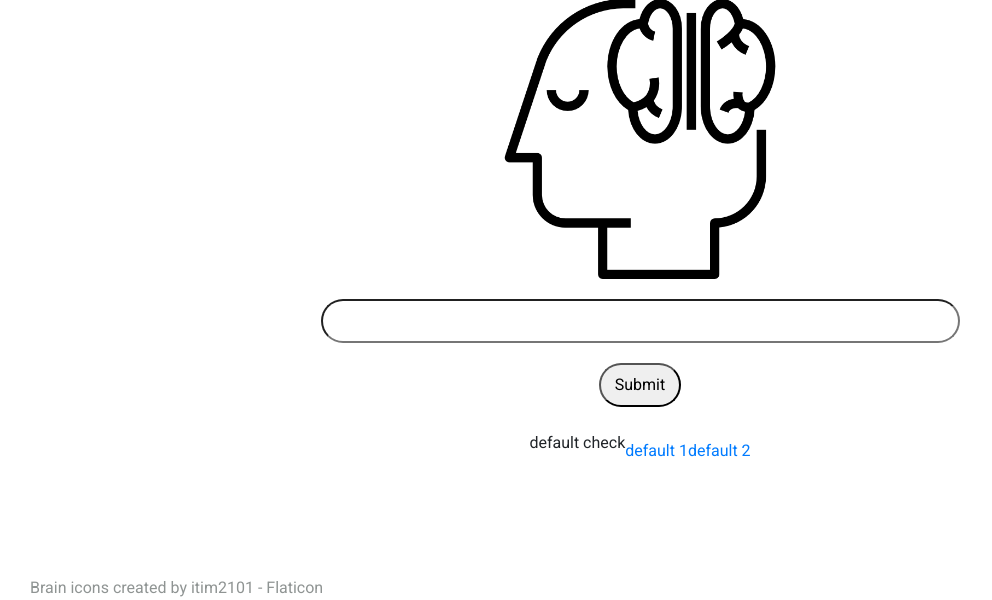
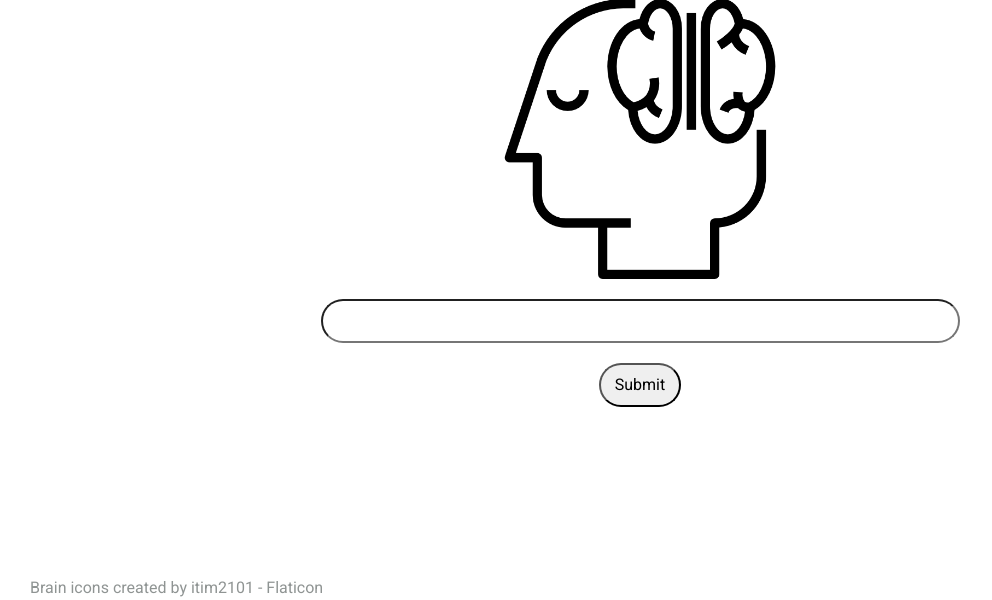
Before and after one commit to ajoxe/ai_website, a Django app: page /ask_ai in a window 1280 px wide. Shown: the part 200-800 px from the top of the page, without its empty margins (0-992 px from the left). Run offline with Django 3.2, Linux system fonts and the light colour scheme.

Commit message:
Cleanup pt1

```diff
--- a/ai_site/templates/base.html
+++ b/ai_site/templates/base.html
@@ -1,86 +1,13 @@
 {% load static %}
-<link rel="stylesheet" href="https://cdn.jsdelivr.net/npm/bootstrap@4.1.3/dist/css/bootstrap.min.css" integrity="sha384-MCw98/SFnGE8fJT3GXwEOngsV7Zt27NXFoaoApmYm81iuXoPkFOJwJ8ERdknLPMO" crossorigin="anonymous">
+
+<link rel="stylesheet" href="https://cdn.jsdelivr.net/npm/bootstrap@4.1.3/dist/css/bootstrap.min.css"
+      integrity="sha384-MCw98/SFnGE8fJT3GXwEOngsV7Zt27NXFoaoApmYm81iuXoPkFOJwJ8ERdknLPMO" crossorigin="anonymous">
 <link rel="preconnect" href="https://fonts.googleapis.com">
 <link rel="preconnect" href="https://fonts.gstatic.com" crossorigin>
 <link href="https://fonts.googleapis.com/css2?family=Roboto:wght@300;400;500&display=swap" rel="stylesheet">
-<style>
-@import url("https://fonts.googleapis.com/css?family=Libre+Franklin:300,400,600,700,800,900&display=swap");
-.carousel-nav-icon {
-  height: 48px;
-  width: 48px;
-}
+<link rel="stylesheet" href="{% static 'styles/base_overrides.css' %}">
 
-.carousel-item .col, .carousel-item .col-sm, .carousel-item .col-md {
-  margin: 8px;
-  height: 200px;
-  background-size: cover;
-  background-position: center center;
-}
-* {
- font-family: 'Roboto', sans-serif !important;
-}
-h1 {
-  font-weight: 700;
-}
-
-.docked {
-    width: 100%;
-    height: 400px;
-    background: #fff;
-    padding-top: 40px;
-    text-align: center;
-<!--    position: fixed;-->
-<!--    bottom: 0%;-->
-<!--    left: 0%;-->
-    clear:both;
-    box-sizing: border-box;
-    margin-top: 100px;
-    display: block;
-    clear:both;
-}
-::-webkit-scrollbar {
-    width: 0px;
-    background: transparent; /* make scrollbar transparent */
-}
-
-.attribution{
-bottom: -500px;
-color:#8F9493;
-margin-top: 100px;
-margin-left: auto;
-  margin-right: auto;
-  text-align: right;
-}
-.featured {
-  width: 90%;
-  margin-left: auto;
-  margin-right: auto;
-  margin-bottom: 20px;
-  display: block;
-  clear:both;
-}
-.ai-nav{
-left: 50%;
-align-items:flex-end !important;
-display: inline-block;
-}
-.ai-nav-div{
-margin-bottom: 40px;
-padding-top: 20px;
-}
-.navbar-brand {
-    color: #b3b3b3 !important;
-}
-.ai-nav{
-color: #b3b3b3 !important;
-}
-.centered {
-  display: flex;
-  justify-content: center;
-  align-items: center;
-}
-</style>
-<link rel="shortcut icon" type="image/x-icon" href="{% static 'img/logo.png' %}" />
+<link rel="shortcut icon" type="image/x-icon" href="{% static 'img/logo.png' %}"/>
 
 <title>Natural Disaster Index</title>
 
@@ -90,15 +17,13 @@ color: #b3b3b3 !important;
             <img src="{% static 'img/logo.png' %}" width="45" alt="" class="d-inline-block align-middle mr-2">
             <span class="text-uppercase font-weight-bold">Natural Disaster Index</span>
         </a>
-        <button class="navbar-toggler" type="button" data-toggle="collapse" data-target="#navbarSupportedContent" aria-controls="navbarSupportedContent" aria-expanded="false" aria-label="Toggle navigation">
+        <button class="navbar-toggler" type="button" data-toggle="collapse" data-target="#navbarSupportedContent"
+                aria-controls="navbarSupportedContent" aria-expanded="false" aria-label="Toggle navigation">
             <span class="navbar-toggler-icon"></span>
         </button>
 
         <div class="collapse navbar-collapse ai-nav" id="navbarSupportedContent">
             <ul class="navbar-nav ai-nav">
-<!--            <li class="nav-item active">-->
-<!--              <a class="nav-link" href="{% url 'analysis_index' %}">Home</a>-->
-<!--            </li>-->
                 <li class="nav-item ai-nav active">
                     <a class="nav-link ai-nav" href="{% url 'analysis_all' %}">All Analyses</a>
                 </li>
@@ -114,6 +39,12 @@ color: #b3b3b3 !important;
 <div class="container-fluid page-content">
     {% block page_content %}{% endblock %}
 </div>
-<script src="https://code.jquery.com/jquery-3.3.1.slim.min.js" integrity="sha384-q8i/X+965DzO0rT7abK41JStQIAqVgRVzpbzo5smXKp4YfRvH+8abtTE1Pi6jizo" crossorigin="anonymous"></script>
-<script src="https://cdn.jsdelivr.net/npm/popper.js@1.14.3/dist/umd/popper.min.js" integrity="sha384-ZMP7rVo3mIykV+2+9J3UJ46jBk0WLaUAdn689aCwoqbBJiSnjAK/l8WvCWPIPm49" crossorigin="anonymous"></script>
-<script src="https://cdn.jsdelivr.net/npm/bootstrap@4.1.3/dist/js/bootstrap.min.js" integrity="sha384-ChfqqxuZUCnJSK3+MXmPNIyE6ZbWh2IMqE241rYiqJxyMiZ6OW/JmZQ5stwEULTy" crossorigin="anonymous"></script>
+<script src="https://code.jquery.com/jquery-3.3.1.slim.min.js"
+        integrity="sha384-q8i/X+965DzO0rT7abK41JStQIAqVgRVzpbzo5smXKp4YfRvH+8abtTE1Pi6jizo"
+        crossorigin="anonymous"></script>
+<script src="https://cdn.jsdelivr.net/npm/popper.js@1.14.3/dist/umd/popper.min.js"
+        integrity="sha384-ZMP7rVo3mIykV+2+9J3UJ46jBk0WLaUAdn689aCwoqbBJiSnjAK/l8WvCWPIPm49"
+        crossorigin="anonymous"></script>
+<script src="https://cdn.jsdelivr.net/npm/bootstrap@4.1.3/dist/js/bootstrap.min.js"
+        integrity="sha384-ChfqqxuZUCnJSK3+MXmPNIyE6ZbWh2IMqE241rYiqJxyMiZ6OW/JmZQ5stwEULTy"
+        crossorigin="anonymous"></script>
--- a/analyses/forms.py
+++ b/analyses/forms.py
@@ -7,7 +7,7 @@ class QuestionForm(forms.Form):
 
 class Answer:
 
-    def __init__(self, answer="default check", links=["default 1", "default 2"], question=""):
+    def __init__(self, answer="", links=["", ""], question=""):
         self.answer_text = answer
         self.link_one = links[0]
         self.link_two = links[1]
--- /dev/null
+++ b/analyses/static/styles/base_overrides.css
@@ -0,0 +1,70 @@
+.carousel-nav-icon {
+    height: 48px;
+    width: 48px;
+}
+.carousel-item .col, .carousel-item .col-sm, .carousel-item .col-md {
+    margin: 8px;
+    height: 200px;
+    background-size: cover;
+    background-position: center center;
+}
+* {
+    font-family: 'Roboto', sans-serif !important;
+}
+h1 {
+  font-weight: 700;
+}
+
+.docked {
+    width: 100%;
+    height: 400px;
+    background: #fff;
+    padding-top: 40px;
+    text-align: center;
+    clear:both;
+    box-sizing: border-box;
+    margin-top: 100px;
+    display: block;
+    clear:both;
+}
+::-webkit-scrollbar {
+    width: 0px;
+    background: transparent; /* make scrollbar transparent */
+}
+
+.attribution{
+    bottom: -500px;
+    color:#8F9493;
+    margin-top: 100px;
+    margin-left: auto;
+    margin-right: auto;
+    text-align: right;
+}
+.featured {
+  width: 90%;
+  margin-left: auto;
+  margin-right: auto;
+  margin-bottom: 20px;
+  display: block;
+  clear:both;
+}
+.ai-nav{
+    left: 50%;
+    align-items:flex-end !important;
+    display: inline-block;
+}
+.ai-nav-div{
+    margin-bottom: 40px;
+    padding-top: 20px;
+}
+.navbar-brand {
+    color: #b3b3b3 !important;
+}
+.ai-nav{
+    color: #b3b3b3 !important;
+}
+.centered {
+    display: flex;
+    justify-content: center;
+    align-items: center;
+}
--- a/analyses/templates/analysis_all.html
+++ b/analyses/templates/analysis_all.html
@@ -1,6 +1,7 @@
 {% extends "base.html" %}
 {% load static %}
 {% block page_content %}
+
 <style>
 .btn-primary{
     background-color: #b3b3b3;
--- a/analyses/templates/answer.html
+++ b/analyses/templates/answer.html
@@ -1,17 +1,17 @@
 <div class="answer-container">
-<div class="centered">
+    <div class="centered row">
         <h3>{{response.question}}</h3>
     </div>
-<div class="centered">
-    <div>
+    <div class="centered row">
+        <div class="row">
             <p>
                 {{response.answer_text}}
             </p>
         </div>
-<div>
+        <div class="block_answer container-fluid">
             <a href="https://{{ answer.link_one }}"> {{response.link_one}} </a>
         </div>
-<div>
+        <div class="block_answer container-fluid">
             <a href="https://{{ answer.link_two }}"> {{response.link_two}} </a>
         </div>
     </div>
--- a/analyses/templates/ask_ai.html
+++ b/analyses/templates/ask_ai.html
@@ -1,6 +1,7 @@
 {% extends "base.html" %}
 {% load static %}
 {% block page_content %}
+
 <style>
 #id_question{
     display:block;
@@ -33,11 +34,17 @@
     display:block;
     margin:auto;
 }
+.block_answer{
+    display:block;
+    margin:auto;
+    text-align: center;
+}
+
 
 </style>
 <div class="featured container-fluid ">
     <h1>Ask AI</h1>
-    <img  src="{% static "img/mind.png" %} " height="300">
+    <img src="{% static 'img/mind.png' %} " height="300">
     <div class="centered col-auto">
         {% include "question.html" with form=form csrf_token=csrf_token only%}
     </div>
@@ -47,7 +54,8 @@
 
 </div>
 <div class="container-fluid attribution">
-    <a class="attribution"href="https://www.flaticon.com/free-icons/brain" title="brain icons">Brain icons created by itim2101 - Flaticon</a>
+    <a class="attribution" href="https://www.flaticon.com/free-icons/brain" title="brain icons">Brain icons created by
+        itim2101 - Flaticon</a>
 </div>
 
 
--- a/analyses/views.py
+++ b/analyses/views.py
@@ -57,13 +57,11 @@ def get_answer(request):
     # if this is a POST request we need to process the form data
     if request.method == 'POST':
         form = QuestionForm(request.POST)
-        answer_form = Answer("test", ["test 1", "test 2"])
+        answer_form = Answer()
         if form.is_valid():
             question = form.cleaned_data.get("question")
             answer_fields = search(question)
             answer_form = Answer(answer_fields[0], answer_fields[1], question)
-
-        print("*********** ******** **************")
         return render(request, 'ask_ai.html', {'form': QuestionForm(), 'answer': answer_form})
     else:
         form = QuestionForm()
```
Also changed, not shown: analyses/query.py (+7 -7 lines), analyses/templates/analysis_detail.html (+23 -13 lines), analyses/templates/analysis_index.html (+21 -11 lines), analyses/templates/question.html (+5 -6 lines). Lines whose indentation alone changed are shown as unchanged.
